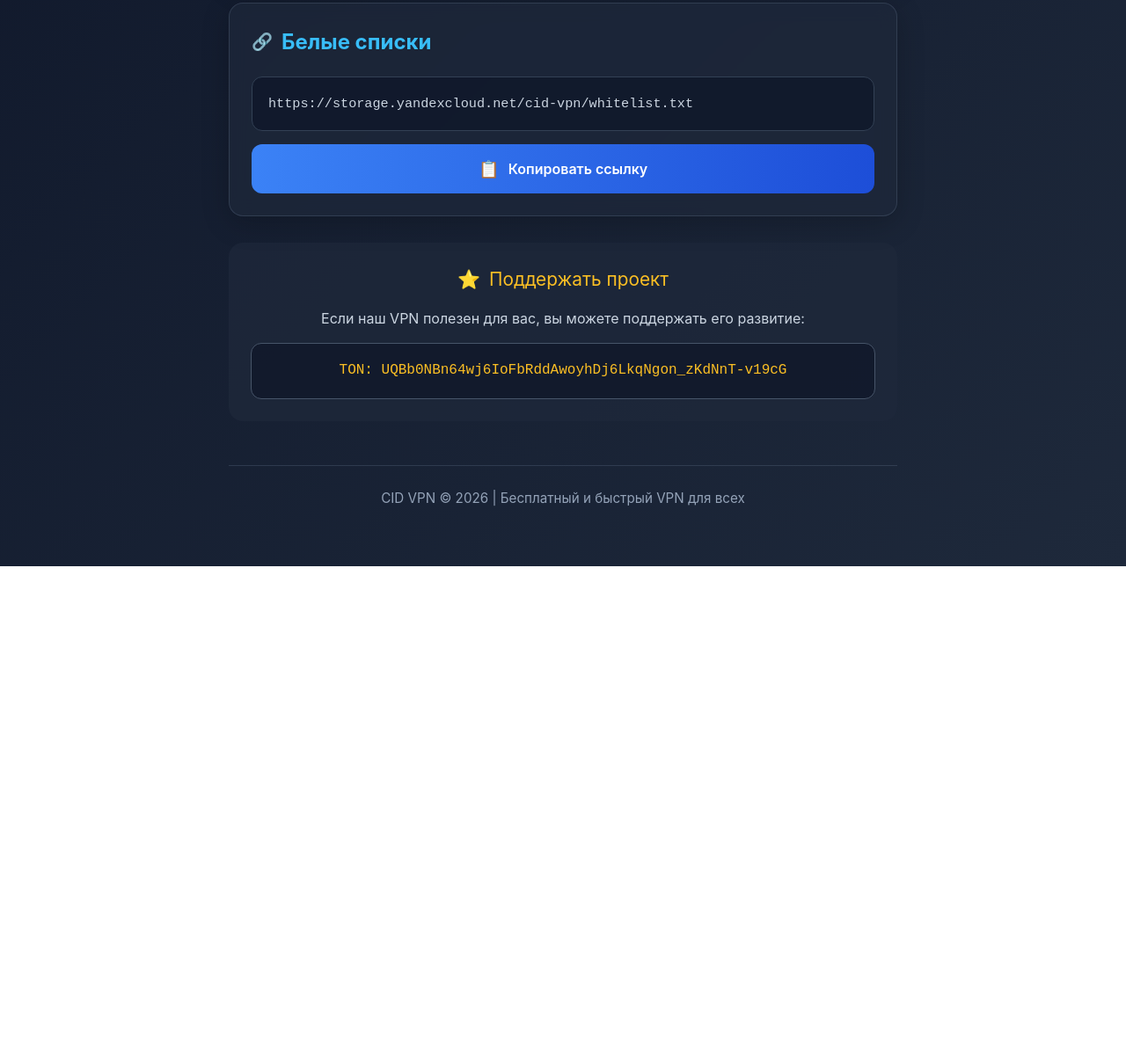
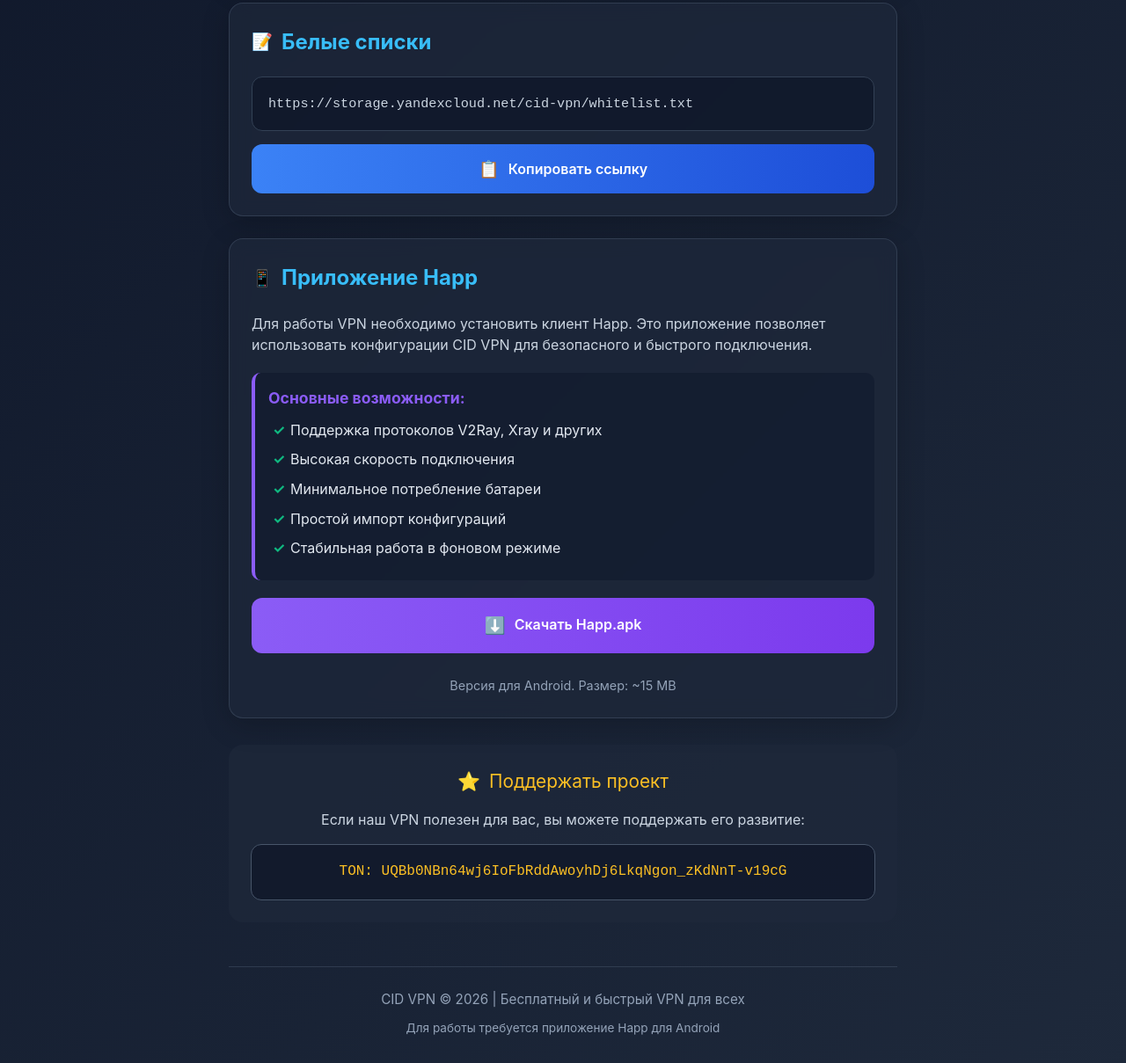
Before and after one commit to CidVpn/website-CidVpn, a plain HTML site: page index.html in a window 1280 px wide. Shown: the part 481-1690 px from the top of the page at 88% size. Before the commit the page ends 1125 px from the top, so only its background shows below. Drawn offline with Linux system fonts and the light colour scheme.

Commit message:
Update index.html

```diff
--- a/index.html
+++ b/index.html
@@ -60,8 +60,16 @@
             gap: 10px;
         }
         h2::before {
+            font-size: 1.2rem;
+        }
+        .main-sub::before {
             content: "🔗";
-            font-size: 1.2rem;
+        }
+        .whitelist::before {
+            content: "📝";
+        }
+        .app::before {
+            content: "📱";
         }
         .url-container {
             display: flex;
@@ -95,6 +103,7 @@
             gap: 10px;
             transition: all 0.3s ease;
             width: 100%;
+            text-decoration: none;
         }
         .button:hover {
             background: linear-gradient(90deg, #1d4ed8 0%, #1e40af 100%);
@@ -110,8 +119,49 @@
         .button-copied:hover {
             background: linear-gradient(90deg, #059669 0%, #047857 100%);
         }
+        .button-download {
+            background: linear-gradient(90deg, #8b5cf6 0%, #7c3aed 100%);
+        }
+        .button-download:hover {
+            background: linear-gradient(90deg, #7c3aed 0%, #6d28d9 100%);
+            box-shadow: 0 6px 20px rgba(139, 92, 246, 0.3);
+        }
         .icon {
             font-size: 1.2rem;
+        }
+        .app-description {
+            margin-bottom: 20px;
+            color: #cbd5e1;
+            font-size: 1rem;
+            line-height: 1.5;
+        }
+        .app-features {
+            background: rgba(15, 23, 42, 0.5);
+            border-radius: 10px;
+            padding: 15px;
+            margin-bottom: 20px;
+            border-left: 4px solid #8b5cf6;
+        }
+        .app-features h3 {
+            color: #8b5cf6;
+            margin-bottom: 10px;
+            font-size: 1.1rem;
+        }
+        .app-features ul {
+            list-style: none;
+            padding-left: 5px;
+        }
+        .app-features li {
+            margin-bottom: 8px;
+            padding-left: 20px;
+            position: relative;
+        }
+        .app-features li:before {
+            content: "✓";
+            color: #10b981;
+            position: absolute;
+            left: 0;
+            font-weight: bold;
         }
         footer {
             text-align: center;
@@ -188,7 +238,7 @@
 
         <main>
             <section class="card">
-                <h2>Основная подписка</h2>
+                <h2 class="main-sub">Основная подписка</h2>
                 <div class="url-container">
                     <div class="url-box" id="mainUrl">https://raw.githubusercontent.com/CidVpn/cid-vpn-config/refs/heads/main/general.txt</div>
                     <button class="button" id="copyMain" data-url="https://raw.githubusercontent.com/CidVpn/cid-vpn-config/refs/heads/main/general.txt">
@@ -198,12 +248,39 @@
             </section>
 
             <section class="card">
-                <h2>Белые списки</h2>
+                <h2 class="whitelist">Белые списки</h2>
                 <div class="url-container">
                     <div class="url-box" id="whitelistUrl">https://storage.yandexcloud.net/cid-vpn/whitelist.txt</div>
                     <button class="button" id="copyWhitelist" data-url="https://storage.yandexcloud.net/cid-vpn/whitelist.txt">
                         <span class="icon">📋</span> Копировать ссылку
                     </button>
+                </div>
+            </section>
+
+            <section class="card">
+                <h2 class="app">Приложение Happ</h2>
+                <div class="app-description">
+                    <p>Для работы VPN необходимо установить клиент Happ. Это приложение позволяет использовать конфигурации CID VPN для безопасного и быстрого подключения.</p>
+                </div>
+
+                <div class="app-features">
+                    <h3>Основные возможности:</h3>
+                    <ul>
+                        <li>Поддержка протоколов V2Ray, Xray и других</li>
+                        <li>Высокая скорость подключения</li>
+                        <li>Минимальное потребление батареи</li>
+                        <li>Простой импорт конфигураций</li>
+                        <li>Стабильная работа в фоновом режиме</li>
+                    </ul>
+                </div>
+
+                <div class="url-container">
+                    <a href="https://github.com/Happ-proxy/happ-android/releases/latest/download/Happ.apk" class="button button-download" id="downloadApp">
+                        <span class="icon">⬇️</span> Скачать Happ.apk
+                    </a>
+                    <p style="text-align: center; color: #94a3b8; font-size: 0.9rem; margin-top: 10px;">
+                        Версия для Android. Размер: ~15 MB
+                    </p>
                 </div>
             </section>
 
@@ -218,6 +295,7 @@
 
         <footer>
             <p>CID VPN &copy; 2026 | Бесплатный и быстрый VPN для всех</p>
+            <p style="margin-top: 10px; font-size: 0.85rem;">Для работы требуется приложение Happ для Android</p>
         </footer>
     </div>
 
@@ -247,6 +325,13 @@
             const url = this.getAttribute('data-url');
             copyToClipboard(url, this);
         });
+
+        // Подтверждение загрузки приложения
+        document.getElementById('downloadApp').addEventListener('click', function(e) {
+            if (!confirm('Вы будете перенаправлены на страницу загрузки Happ.apk. Продолжить?')) {
+                e.preventDefault();
+            }
+        });
     </script>
 </body>
 </html>
```
